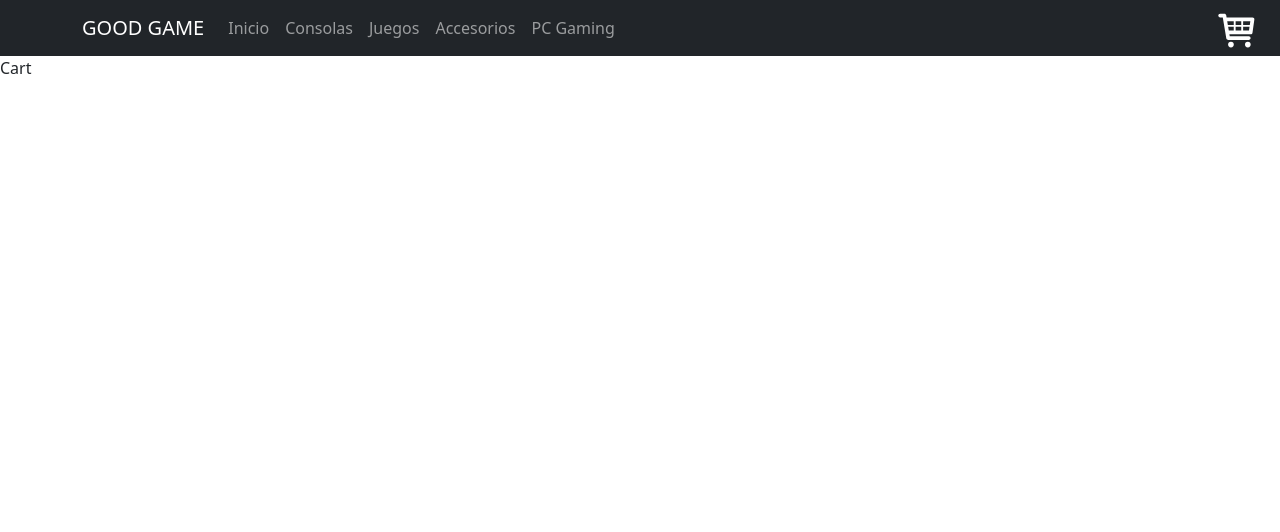
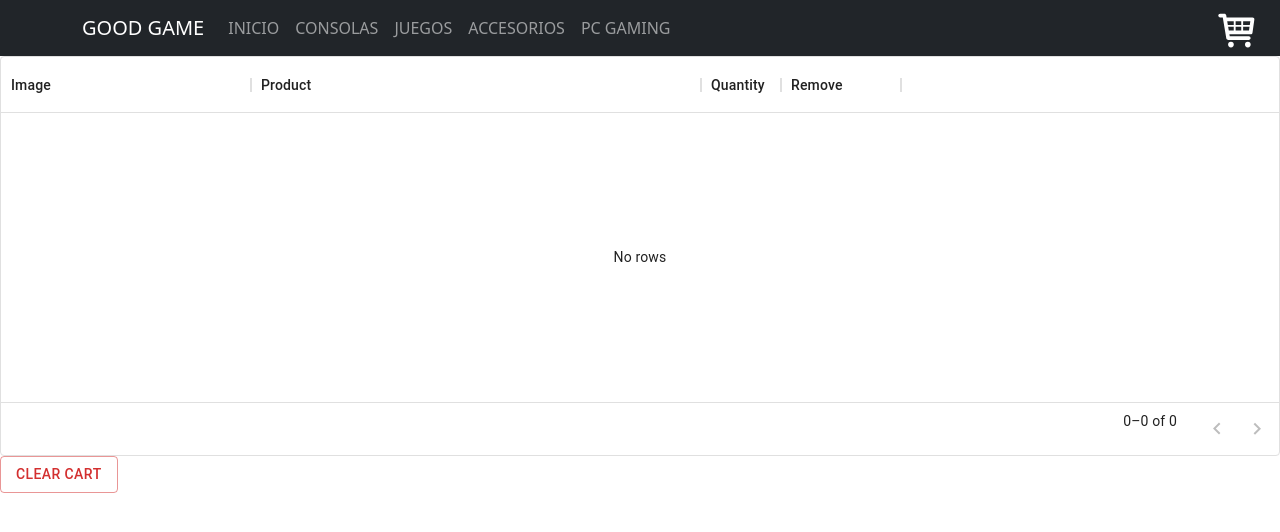
Before and after one commit to diolivera/ecommercereact--oliveradiego, a React (Create React App) app: page /cart in a window 1280 px wide. Shown: the top 532 px of the page. Built offline with nearby package versions, Linux system fonts and the light colour scheme.

Commit message:
Item Collection

```diff
--- a/package.json
+++ b/package.json
@@ -3,6 +3,9 @@
   "version": "0.1.0",
   "private": true,
   "dependencies": {
+    "@emotion/react": "^11.10.4",
+    "@emotion/styled": "^11.10.4",
+    "@mui/material": "^5.10.8",
     "@testing-library/jest-dom": "^5.16.5",
     "@testing-library/react": "^13.3.0",
     "@testing-library/user-event": "^13.5.0",
--- a/src/App.css
+++ b/src/App.css
@@ -4,11 +4,3 @@
     box-sizing: border-box;
 
 }
-
-.body {
-    background-image: url(https://www.freepik.es/foto-gratis/closeup-foto-hojas-parra-verde-hermoso-paisaje-verde_16538768.htm#&position=2&from_view=detail#&position=2&from_view=detail)
-}
-
-.App {
-
-}
--- a/src/components/Item/index.jsx
+++ b/src/components/Item/index.jsx
@@ -14,12 +14,12 @@ const Item = ({product}) => {
 
   return (
     <div className='cards' onClick={handleNavigate}>
-    <Card style={{ width: '18rem' }}>
+    <Card style={{ width: '15rem' }}>
       <Card.Img variant="top" src={product.image} />
       <Card.Body>
         <Card.Title>{product.title}</Card.Title>
-        <Card.Text>{product.description}</Card.Text>
-        <Card.Text>En stock {product.stock} unidades!</Card.Text>
+        <Card.Text>${product.price}</Card.Text>
+        <Card.Text>En stock!</Card.Text>
         <Button variant="primary">Agregar al carrito</Button>
       </Card.Body>
     </Card>
--- a/src/components/ItemCount/index.jsx
+++ b/src/components/ItemCount/index.jsx
@@ -1,5 +1,8 @@
 import React, {useEffect, useState} from 'react';
 import './styles.css';
+import Button from 'react-bootstrap/Button';
+
+
 
 const ItemCount = ({stock, initial, onAdd}) => {
 
@@ -33,11 +36,11 @@ const ItemCount = ({stock, initial, onAdd}) => {
 
     return (
         <div className='botones'>
-            <button onClick={handleDecrement}>-</button>
+            <Button  variant="outline-dark" onClick={handleDecrement}>-</Button>
             <h3>{count}</h3>
-            <button onClick={handleAdd}>+</button>
+            <Button  variant="outline-dark" onClick={handleAdd}>+</Button>
             <br />
-            <button onClick={()=>onAdd(count)}>Agregar al carrito</button>
+            <Button  variant="dark" onClick={()=>onAdd(count)}>Agregar al carrito</Button>
         </div>
   )
 }
--- a/src/components/ItemCount/styles.css
+++ b/src/components/ItemCount/styles.css
@@ -1,5 +1,8 @@
 .botones {
+    padding: 10px;
+    margin: 10px;
     display: flex;
     justify-content: center;
+    justify-items: center;
 
 }
--- a/src/components/ItemDetail/index.jsx
+++ b/src/components/ItemDetail/index.jsx
@@ -26,7 +26,8 @@ const ItemDetail = ({ product }) => {
     <div className='detail-container'>
         <img className="detail-img"src={product.image} alt="product-detail"/>
         <div className='detail-subcontainer'>
-          <h1>{product.title}</h1>
+          <h2>{product.title}</h2>
+          <h5>{product.description}</h5>
           {qty ? (
                     <button onClick={handleFinish}>Finalizar compra</button>
                 ) : (
--- a/src/components/NavBar/index.jsx
+++ b/src/components/NavBar/index.jsx
@@ -15,11 +15,11 @@ const NavBar = () => {
         <Container>
           <Navbar.Brand href="#home">GOOD GAME</Navbar.Brand>
           <Nav className="me-auto">
-            <Nav.Link href="#home">Inicio</Nav.Link>
-            <Nav.Link href="/category/men's clothing">Consolas</Nav.Link>
-            <Nav.Link href="/category/women's clothing">Juegos</Nav.Link>
-            <Nav.Link href="/category/electronics">Accesorios</Nav.Link>
-            <Nav.Link href="/category/jewelery">PC Gaming</Nav.Link>
+            <Nav.Link href="/">INICIO</Nav.Link>
+            <Nav.Link href="/category/consolas">CONSOLAS</Nav.Link>
+            <Nav.Link href="/category/juegos">JUEGOS</Nav.Link>
+            <Nav.Link href="/category/accesorios">ACCESORIOS</Nav.Link>
+            <Nav.Link href="/category/pc gaming">PC GAMING</Nav.Link>
             <CartWidget/>
           </Nav>
         </Container>
--- a/src/containers/CartContainer/index.jsx
+++ b/src/containers/CartContainer/index.jsx
@@ -1,11 +1,63 @@
-import React from 'react'
+import React, { useContext } from 'react'
+import { Shop } from '../../context/ShopProvider';
+import { DataGrid } from '@mui/x-data-grid';
+import { Button } from '@mui/material';
 
 const Cart = () => {
 
+  const {cart, removeItem, clearCart} = useContext(Shop);
+
+  const renderImage = (image) => {
+    return(
+      <img src={image.value} alt="cart-product" style={{height: '120px'}}></img>
+    )
+  }
+
+  const renderRemoveButton = (item) => {
+    const product = item.value
+    return (
+      <Button onClick={()=> removeItem(product)} variant="contained" color="error">
+        Remove
+      </Button>
+    )
+  }
+
+  const columns = [
+    { field: 'image', headerName: 'Image', width: 250, renderCell: renderImage},
+    { field: 'title', headerName: 'Product', width: 450 },
+    { field: 'quantity', headerName: 'Quantity', width: 80 },
+    {
+      field: 'remove',
+      headerName: 'Remove',
+      renderCell: renderRemoveButton,
+      width: 120,
+    },
+  ];
+
+  //Vamos a asignar un array con cada fila de la tabla, utilizando el cart
+  const filas = []
+  cart.forEach(item => {
+    filas.push({
+      id: item.id,
+      image: item.image,
+      title: item.title,
+      quantity: item.quantity,
+      remove: item,
+    })
+  })
 
   return (
-    <div>Cart</div>
-  )
+    <div style={{ height: 400, width: '100%' }}>
+      <DataGrid
+        rows={filas}
+        columns={columns}
+        pageSize={10}
+        rowsPerPageOptions={[10]}
+        rowHeight={'150px'}
+      />
+      <Button onClick={clearCart} color="error" variant="outlined">Clear cart</Button>
+    </div>
+  );
 }
 
 export default Cart;
--- a/src/containers/ItemDetailContainer/index.jsx
+++ b/src/containers/ItemDetailContainer/index.jsx
@@ -1,23 +1,39 @@
 import React, { useEffect, useState } from 'react'
 import ItemDetail from "../../components/ItemDetail";
 import {useParams} from 'react-router-dom';
+import { doc, getDoc } from "firebase/firestore";
+import { db } from "../../firebase/config";
 
 const ItemDetailContainer = () => {
-
     const [productDetail, setProductDetail] = useState({})
 
     const {productId} = useParams();
 
     console.log(productId);
 
+    //Gestionar la obtención de la data del detalle
     useEffect(()=> {
-
 
         const getProducts = async () => {
             try {
-                const response = await fetch('https://fakestoreapi.com/products/${productId}');
-                const data = await response.json();
-                setProductDetail(data);
+                //Genera la referencia al documento
+                const docRef = doc(db, "products", productId);
+
+                //Realizamos la petición o el llamado a Firebase
+                const docSnap = await getDoc(docRef);
+
+                if (docSnap.exists()) {
+                    console.log("Document data:", docSnap.data());
+                    setProductDetail({id: docSnap.id, ...docSnap.data()});
+                } else {
+                // doc.data() will be undefined in this case
+                    console.log("No such document!");
+                }
+
+                //const productSelected = products.find(product => product.id === productId)
+                //const response = await fetch(`https://fakestoreapi.com/products/${productId}`);
+                //const data = await response.json();
+
             } catch (error) {
                 console.log(error);
             }
@@ -26,9 +42,7 @@ const ItemDetailContainer = () => {
 
     }, [productId])
 
-    console.log(productDetail);
-
     return <ItemDetail product={productDetail}/>;
 };
 
-export default ItemDetailContainer
+export default ItemDetailContainer;
```
Also changed, not shown: 1 other file (tests, documents, lock files or other folders).
